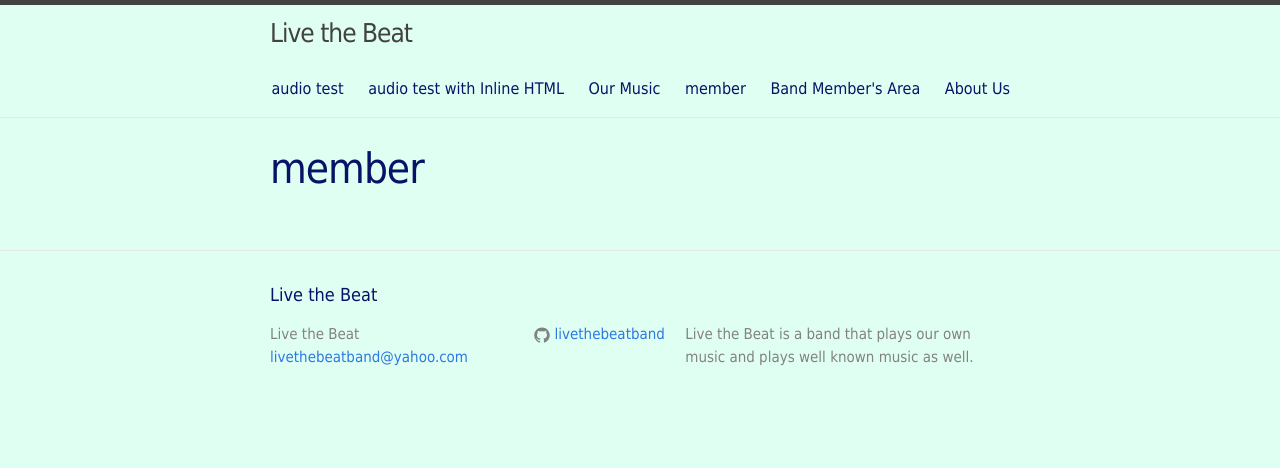
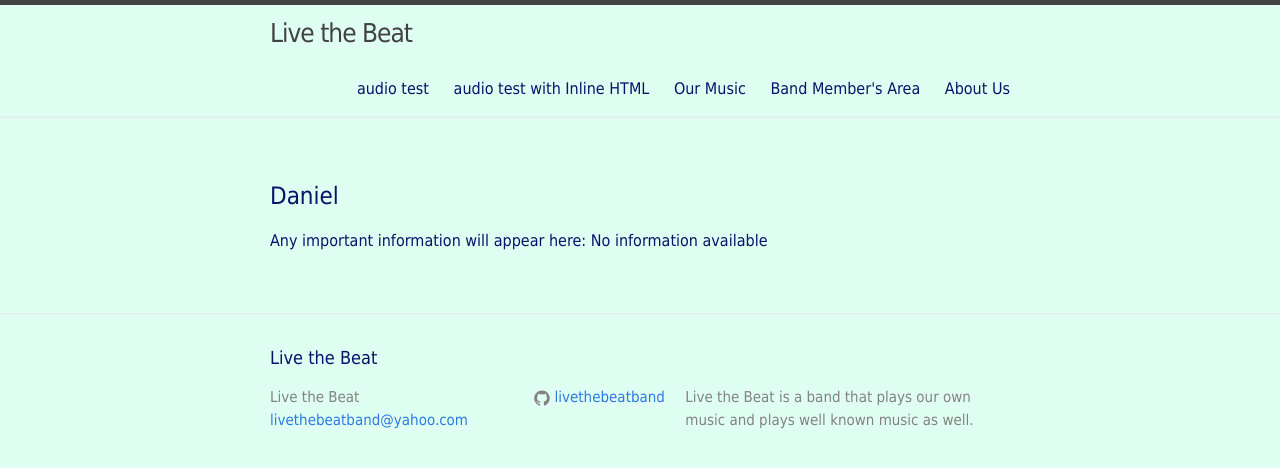
Before and after one commit to livethebeatband/livethebeatband.github.io, a Jekyll site: the page built from members-area/daniel/index.md, in a window 1280 px wide. Shown: the top 468 px of the page. Built offline with Jekyll 4.4.1, drawn with Linux system fonts in a browser that asks for light colours.

Commit message:
Update index.md

```diff
--- a/members-area/daniel/index.md
+++ b/members-area/daniel/index.md
@@ -1,5 +1,8 @@
 ---
 layout: page
-title: member
 permalink: /members-area/daniel/
 ---
+<h1> Daniel </h1>
+
+Any important information will appear here:
+No information available
```
